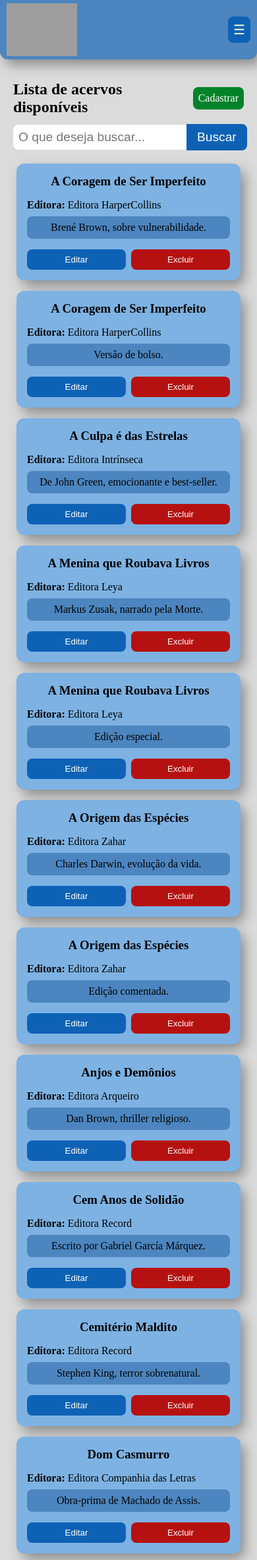
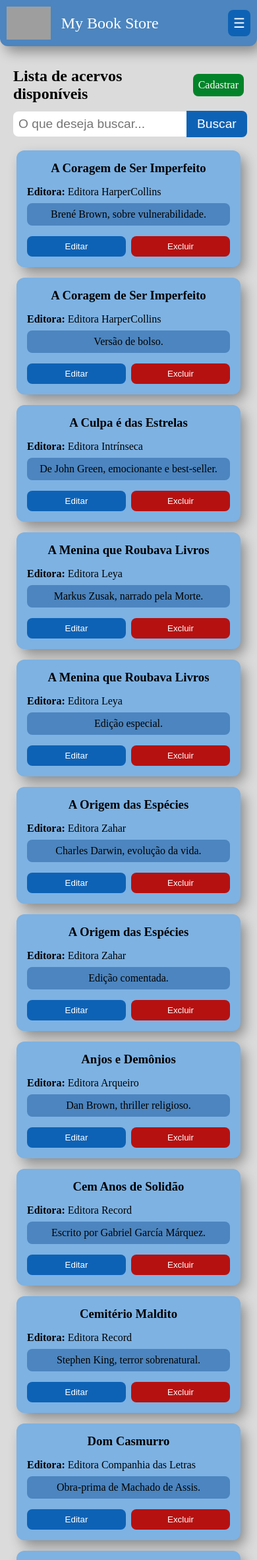
Before and after one commit to pSmXCVII/book-store, a PHP site: page /pages/books/ in a window 390 px wide. Shown: the top 2365 px of the page at 66% size. Run offline with PHP 8.4, Linux system fonts and the light colour scheme; data comes from the database, SQL or seed files in the repository; grey boxes are pictures that could not be loaded.

Commit message:
fix: adjust header and form size

```diff
--- a/components/sections/header.html
+++ b/components/sections/header.html
@@ -3,6 +3,9 @@
     src="https://site-assets.fontawesome.com/releases/v6.4.2/svgs/sharp-regular/book-open.svg"
     alt="Livro aberto"
   />
+</div>
+<div id="title">
+  <span>My Book Store</span>
 </div>
 <div id="menu">
   <ul>
--- a/css/form.css
+++ b/css/form.css
@@ -32,6 +32,9 @@
 
 
 @media screen and (max-width: 720px) {
+  main h1 {
+    font-size: x-large;
+  }
   .form .flex {
     flex-direction: column;
   }
--- a/css/global.css
+++ b/css/global.css
@@ -62,7 +62,6 @@ main {
 
 .header-container {
   z-index: 9;
-  min-height: 90px;
   height: 90px;
   background: var(--bg-primary-light);
   border-radius: 0 0 12px 12px;
@@ -76,14 +75,22 @@ main {
 }
 
 #logo {
-  max-height: 80px;
-  width: 80px;
   display: flex;
   align-items: center;
 }
 
 #logo img {
-  max-height: 80px;
+  height: 80px;
+}
+
+#title {
+  flex: 1;
+}
+
+#title span{
+  font-size: 30px;
+  color: var(--text-white);
+  margin: 0 16px;
 }
 
 #menu ul {
@@ -326,7 +333,25 @@ button:hover {
   gap: 8px;
 }
 
-@media screen and (max-width: 500px) {
+@media screen and (max-width: 720px) {
+  .header-container {
+    height: 70px;
+  }
+
+  #logo img {
+    height: 50px;
+  }
+
+  #title span {
+    font-size: x-large;
+  }
+
+  #menu a {
+    font-size: large;
+  }
+}
+
+@media screen and (max-width: 650px) {
   #hamburguer {
     display: block;
   }
@@ -336,7 +361,7 @@ button:hover {
     flex-direction: column;
     width: 100%;
     position: absolute;
-    top: 60px;
+    top: 40px;
     left: 0;
     background-color: var(--bg-primary-light);
     text-align: center;
@@ -359,14 +384,6 @@ button:hover {
     width: 100%;
   }
 
-  .form-container {
-    justify-content: normal;
-  }
-
-  .form-container input {
-    flex: 1;
-  }
-
   .content-header {
     justify-content: normal;
     margin: 12px 0;
@@ -376,6 +393,17 @@ button:hover {
     flex: 1;
     font-size: 24px;
   }
+}
+
+@media screen and (max-width: 500px) {
+  .form-container {
+    justify-content: normal;
+  }
+
+  .form-container input {
+    flex: 1;
+  }
+
 }
 
 @media screen and (max-width: 378px) {
```
